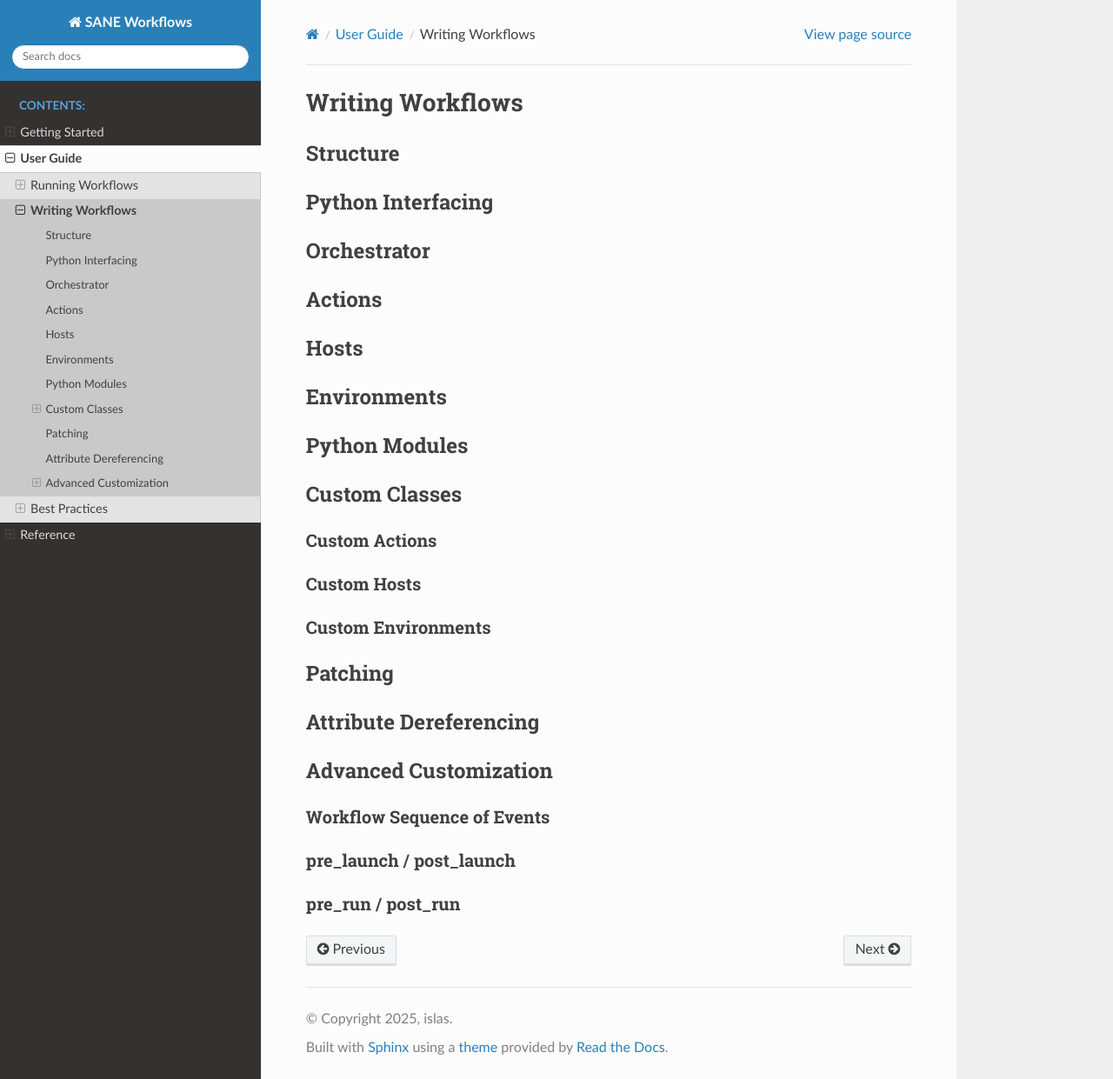
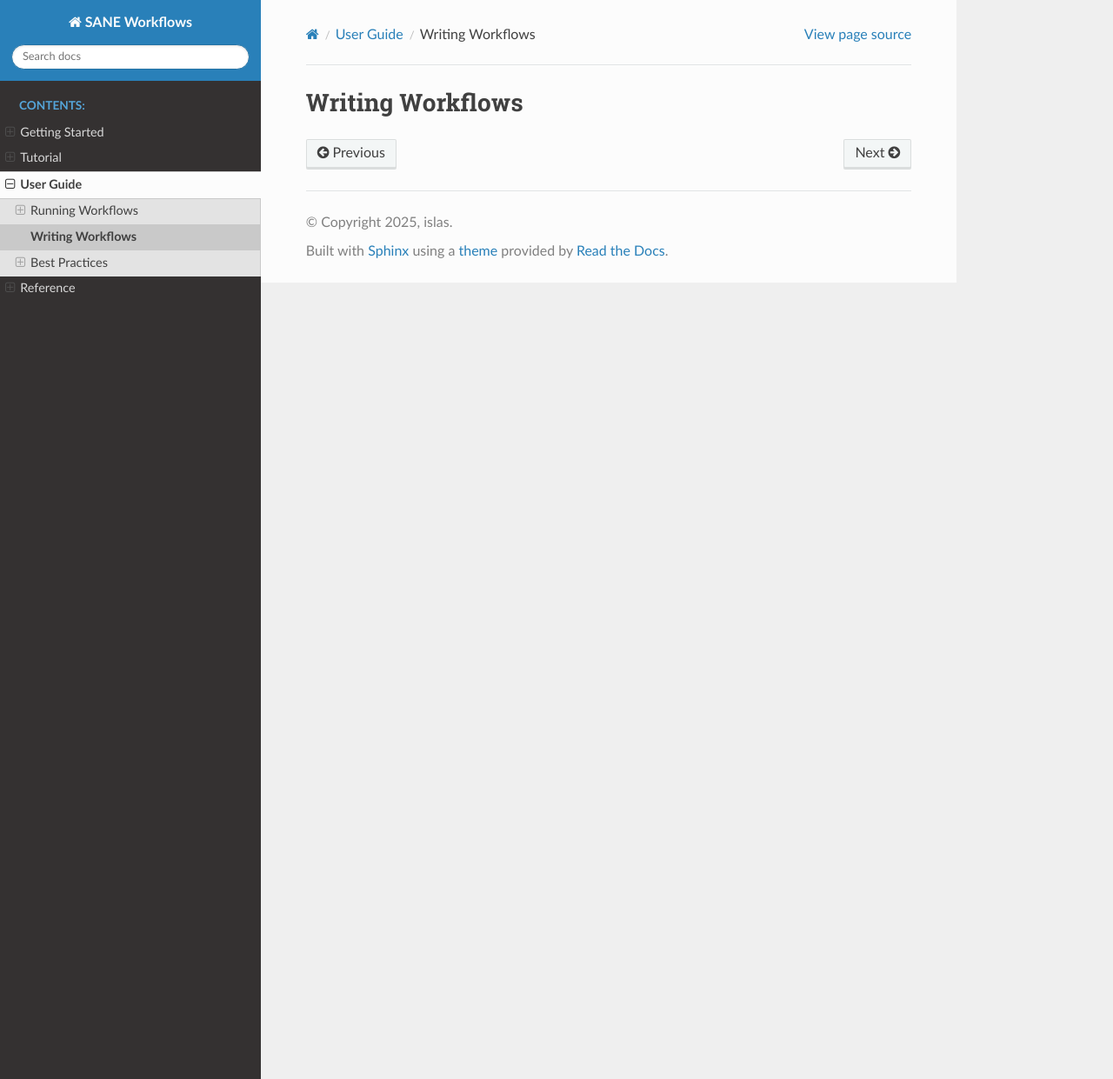
Before and after one commit to islas/sane_workflows, a Sphinx documentation site: the page built from docs/source/user_guide/writing.rst, in a window 1280 px wide and 1241 px high. Shown: the whole window at 87% size. Built offline with Sphinx 7.4.7 and the Read the Docs theme 3.1.0, drawn with Linux system fonts in a browser that asks for light colours; the version number is read from the project's files by our own code.

Commit message:
Stash current docs state

```diff
--- a/docs/source/conf.py
+++ b/docs/source/conf.py
@@ -24,7 +24,11 @@ extensions = [
               "sphinx.ext.autosummary",
               "sphinx.ext.linkcode",
               "sphinx.ext.intersphinx",
-              "myst_parser"
+              # External extensions
+              "myst_parser", # .md include
+              "sphinx_toolbox.collapse",            # collapse sections
+              "sphinx_toolbox.decorators",          # py:deco doesn't work
+              "sphinx_toolbox.more_autodoc.regex"   # regex highlighting
               ]
 
 templates_path = ["_templates"]
@@ -32,14 +36,6 @@ exclude_patterns = [ "links.rst" ]
 
 autodoc_class_signature = "separated"
 autodoc_typehints = "description"
-
-autodoc_type_aliases = {
-    "Actions": "Action",
-    "Resources": "Resource",
-    "AcquirableResources": "AcquirableResource",
-    "ResourceRequestors": "ResourceRequestor",
-    "ResourceProviders": "ResourceProvider",
-}
 
 # -- Options for HTML output -------------------------------------------------
 # https://www.sphinx-doc.org/en/master/usage/configuration.html#options-for-html-output
--- a/docs/source/index.rst
+++ b/docs/source/index.rst
@@ -7,5 +7,6 @@ SANE Workflows
    :caption: Contents:
 
    start/index
+   tutorial/index
    user_guide/index
    reference/index
--- a/docs/source/user_guide/writing.rst
+++ b/docs/source/user_guide/writing.rst
@@ -1,54 +1,9 @@
 *****************
 Writing Workflows
 *****************
+.. py:module:: sane
+    :no-index:
 
-Structure
-=========
 
-Python Interfacing
-==================
-
-Orchestrator
-============
-
-Actions
-=======
-
-Hosts
-=====
-
-Environments
-============
-
-Python Modules
-==============
-
-Custom Classes
-==============
-
-Custom Actions
---------------
-
-Custom Hosts
-------------
-
-Custom Environments
--------------------
-
-Patching
-========
-
-Attribute Dereferencing
-=======================
-
-Advanced Customization
-======================
-
-Workflow Sequence of Events
----------------------------
-
-pre_launch / post_launch
-------------------------
-
-pre_run / post_run
-------------------
+.. toctree::
+   :maxdepth: 2
```
Also changed, not shown: docs/source/links.rst (+7 -0 lines), docs/source/user_guide/running.rst (+10 -5 lines).
